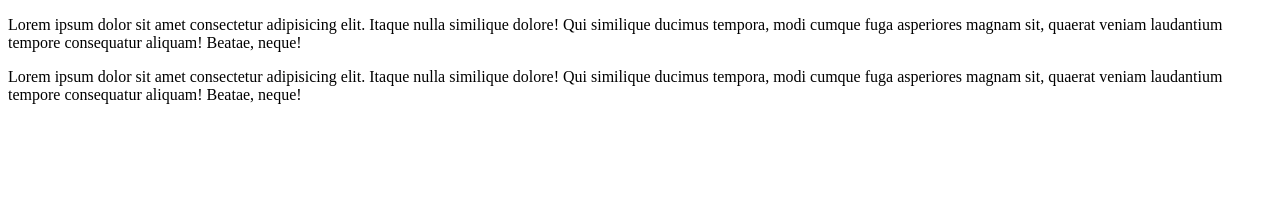
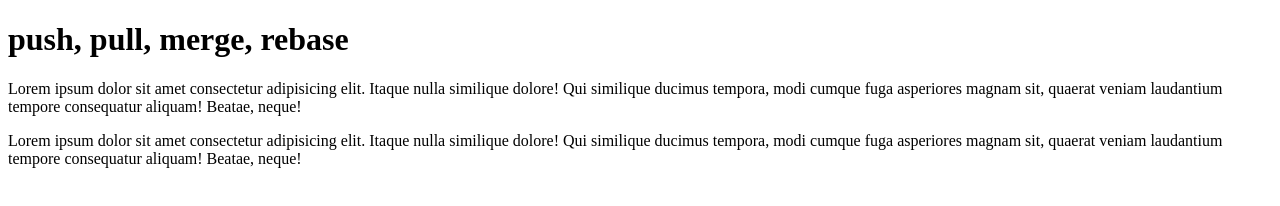
Before and after one commit to prncss130917/Project-001, a plain HTML site: page index.html in a window 1280 px wide. Drawn offline with Linux system fonts and the light colour scheme.

Commit message:
added h1

```diff
--- a/index.html
+++ b/index.html
@@ -4,6 +4,7 @@
         <title>GIT HUB</title>
     </head>
     <body>
+        <h1>push, pull, merge, rebase</h1>
         <p>Lorem ipsum dolor sit amet consectetur adipisicing elit. Itaque nulla
             similique dolore! Qui similique ducimus tempora, modi cumque fuga
             asperiores magnam sit, quaerat veniam laudantium tempore consequatur
```
